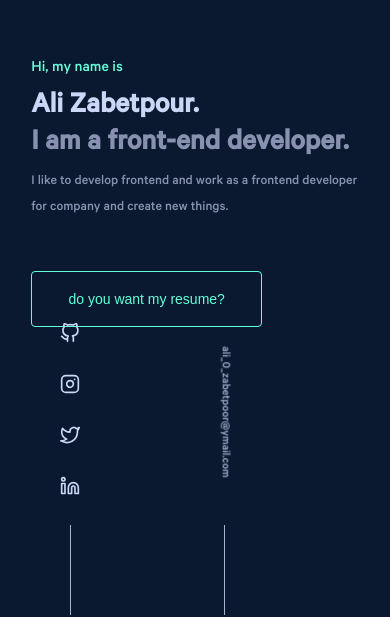
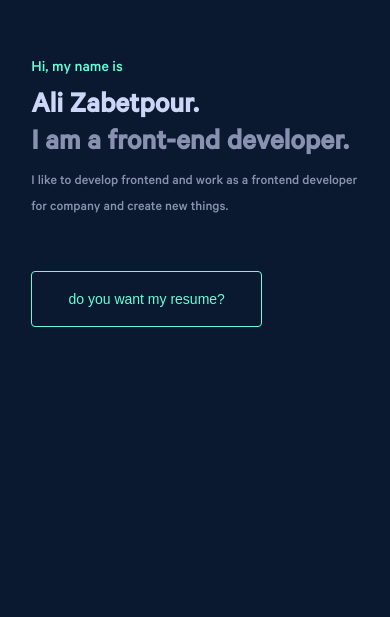
Before and after one commit to alizabetpoor/portfolio_with_react, a Next.js app: page / in a window 390 px wide. Shown: the part 229-846 px from the top of the page. Built offline with nearby package versions, Linux system fonts and the light colour scheme.

Commit message:
upd/responsive_social_and_mail remove social and mail in specefic size edit reponsive size of bio section

```diff
--- a/src/components/BioSection/style.module.scss
+++ b/src/components/BioSection/style.module.scss
@@ -49,7 +49,7 @@
 	}
 }
 
-@media only screen and (max-width: 808px) {
+@media only screen and (max-width: 768px) {
 	.biosection {
 		padding: 100px 8%;
 
--- a/src/components/Email/style.module.scss
+++ b/src/components/Email/style.module.scss
@@ -1,7 +1,7 @@
 .email {
 	position: fixed;
 	bottom: 0;
-	right: 100px;
+	right: -44px;
 	color: $light-slate;
 	display: flex;
 	flex-direction: column;
@@ -22,3 +22,9 @@
 		background-color: $light-slate;
 	}
 }
+
+@media only screen and (max-width: 768px) {
+	.email {
+		display: none;
+	}
+}
--- a/src/components/Social/style.module.scss
+++ b/src/components/Social/style.module.scss
@@ -1,7 +1,7 @@
 .social {
 	position: fixed;
 	bottom: 0;
-	left: 50px;
+	left: 20px;
 	display: flex;
 	flex-direction: column;
 	align-items: center;
@@ -17,3 +17,8 @@
 		background-color: $light-slate;
 	}
 }
+@media only screen and (max-width: 768px) {
+	.social {
+		display: none;
+	}
+}
```
